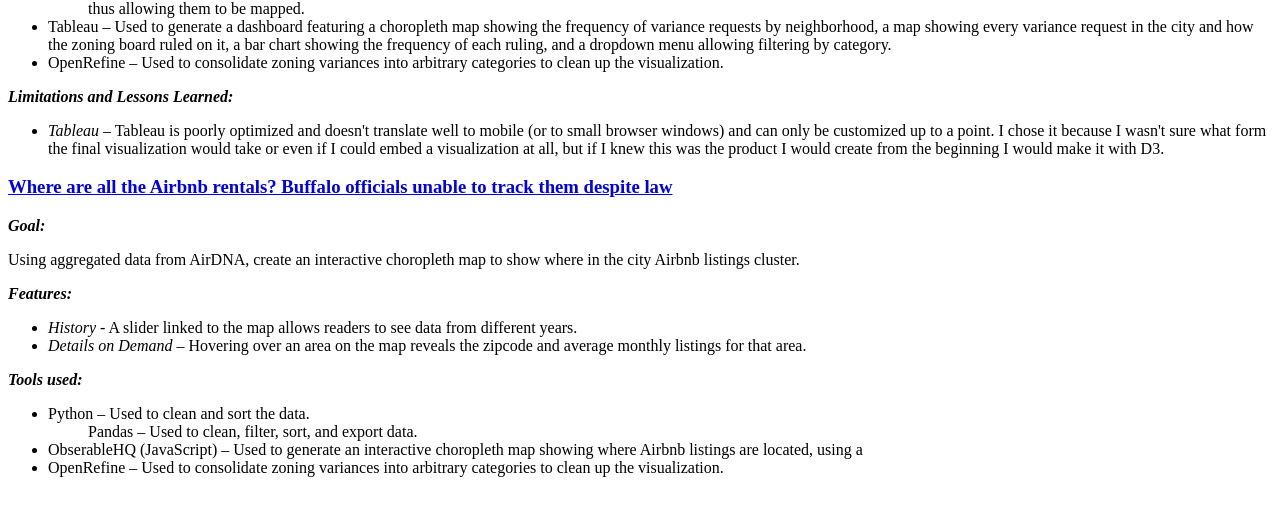
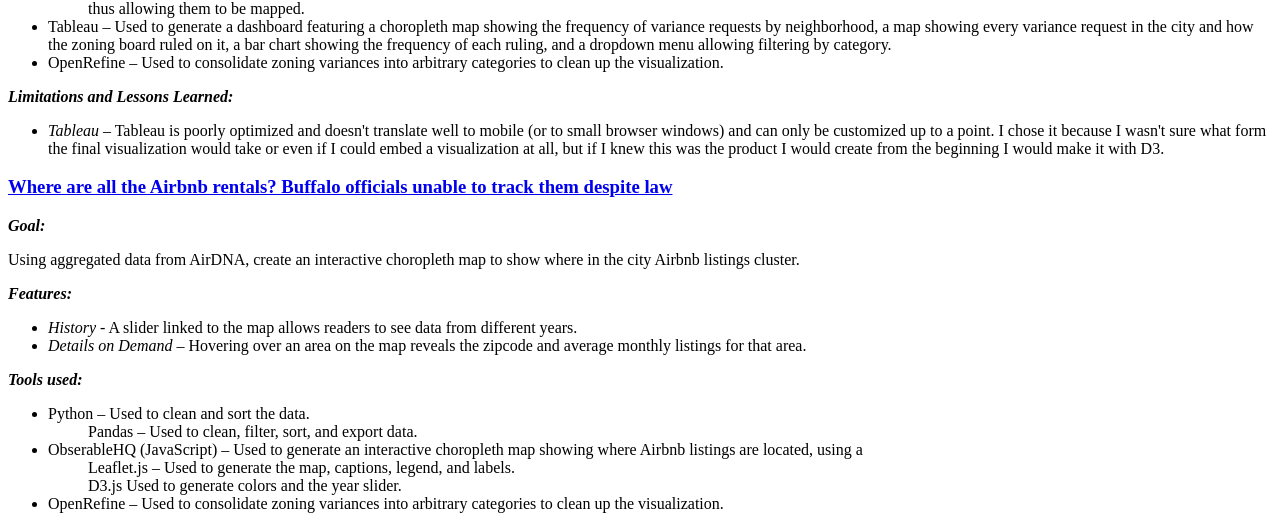
Before and after one commit to coreydockser/coreydockser.github.io, a plain HTML site: page index.html in a window 1280 px wide. Shown: the part 554-1080 px from the top of the page. Drawn offline with Linux system fonts and the light colour scheme; grey boxes are pictures that could not be loaded.

Commit message:
Text complete.

```diff
--- a/index.html
+++ b/index.html
@@ -129,6 +129,8 @@
                 </li>
                 <li>
                     <dt>ObserableHQ (JavaScript) – Used to generate an interactive choropleth map showing where Airbnb listings are located, using a</dt>
+                    <dd>Leaflet.js – Used to generate the map, captions, legend, and labels.</dd>
+                    <dd>D3.js Used to generate colors and the year slider.</dd>
                 </li>
                 <li>
                     <dt>OpenRefine – Used to consolidate zoning variances into arbitrary categories to clean up the
```
